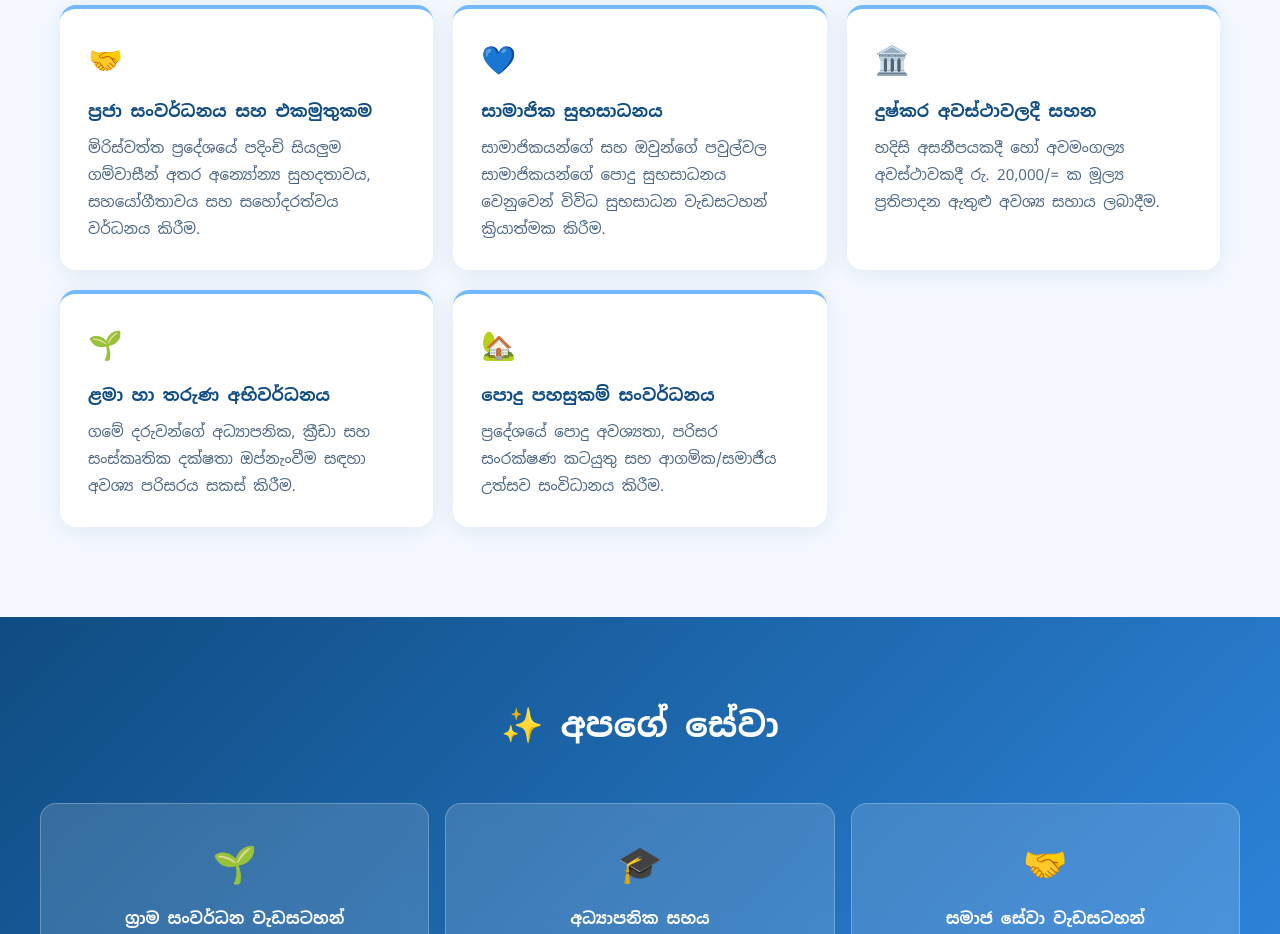
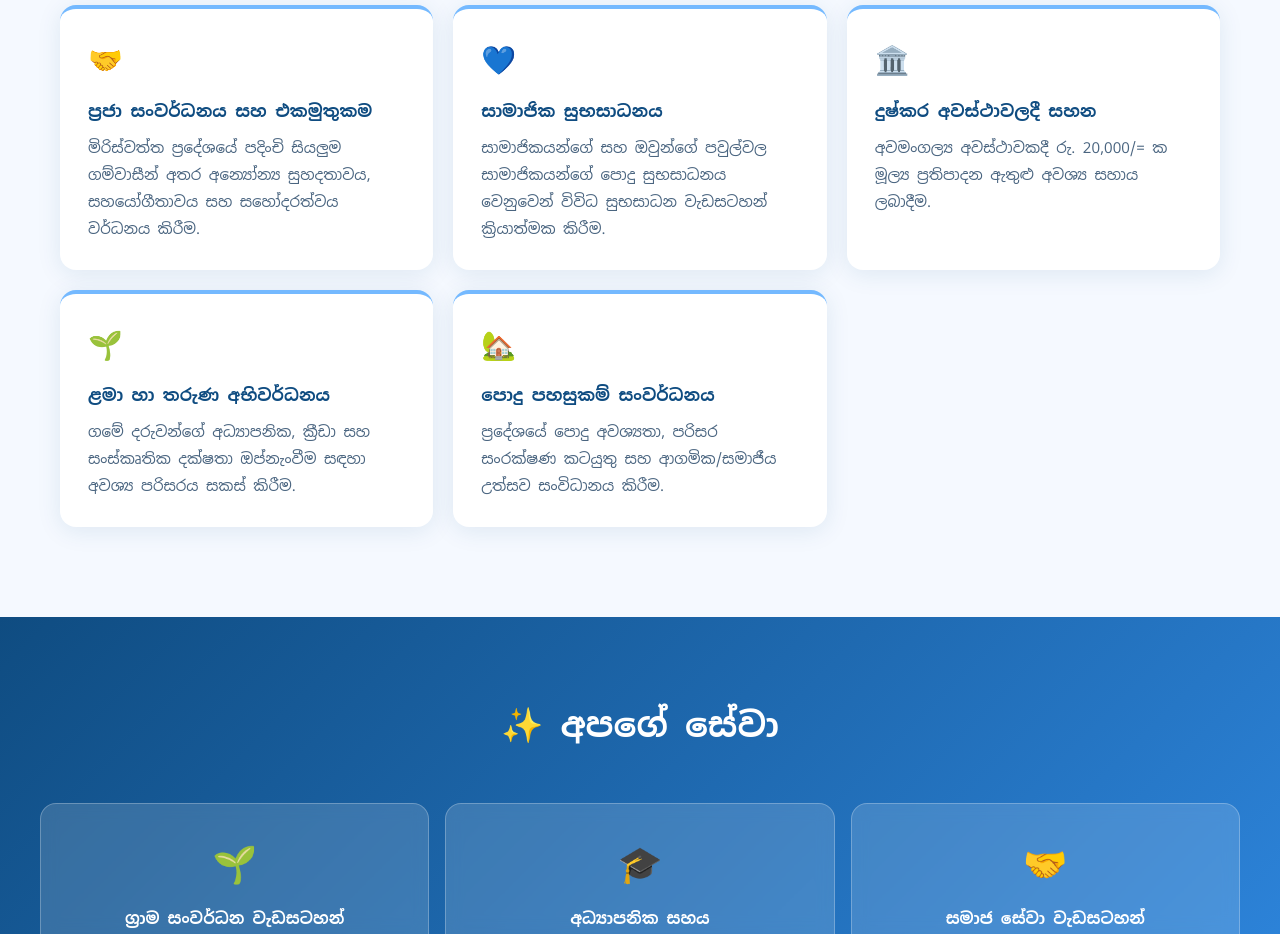
Before and after one commit to miriswaththaapegama/village-society, a plain HTML site: page index.html in a window 1280 px wide. Shown: the part 1140-2074 px from the top of the page. Drawn offline with Linux system fonts and the light colour scheme.

Commit message:
Update support description in index.html n

```diff
--- a/index.html
+++ b/index.html
@@ -531,7 +531,7 @@
     <div class="obj-card">
       <span class="obj-icon">🏛️</span>
       <h3>දුෂ්කර අවස්ථාවලදී සහන</h3>
-      <p>හදිසි අසනීපයකදී හෝ අවමංගල්‍ය අවස්ථාවකදී රු. 20,000/= ක මූල්‍ය ප්‍රතිපාදන ඇතුළු අවශ්‍ය සහාය ලබාදීම.</p>
+      <p>අවමංගල්‍ය අවස්ථාවකදී රු. 20,000/= ක මූල්‍ය ප්‍රතිපාදන ඇතුළු අවශ්‍ය සහාය ලබාදීම.</p>
     </div>
 
     <div class="obj-card">
```
